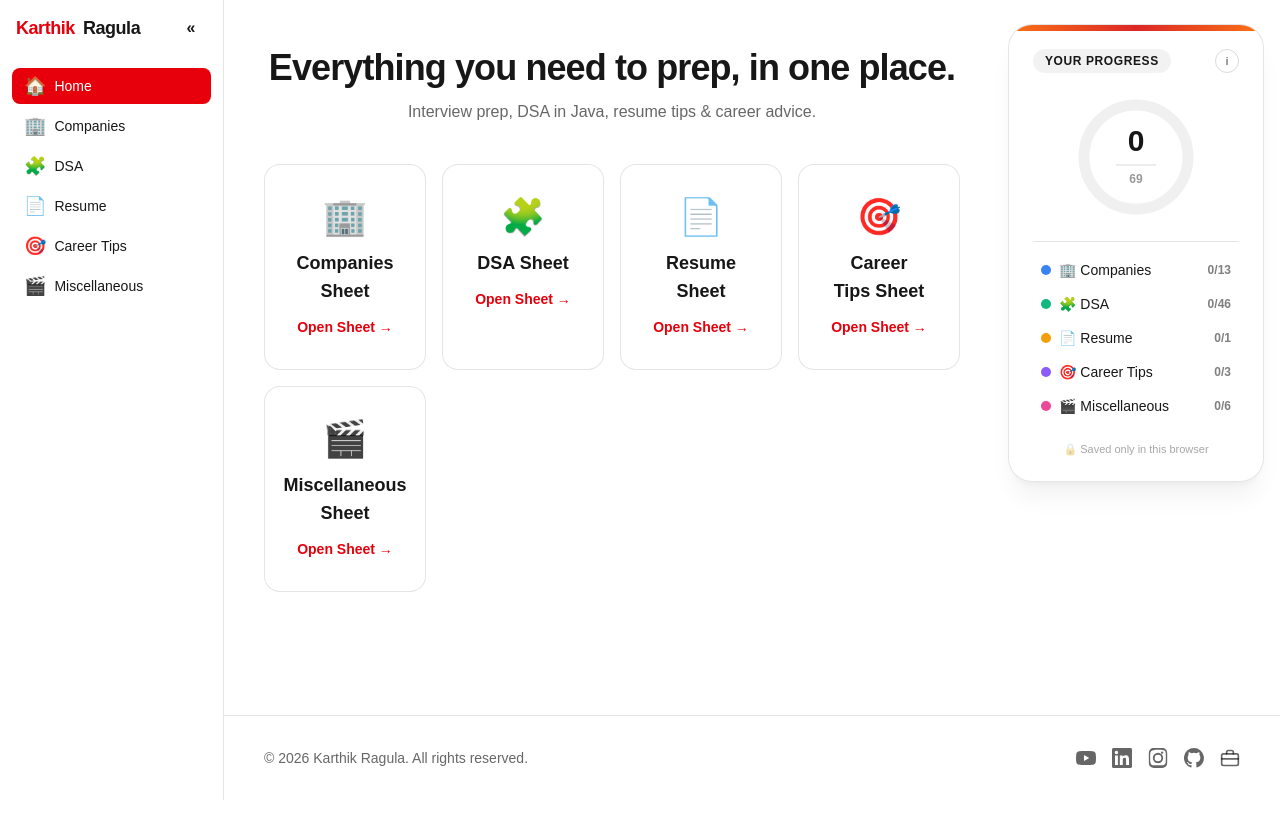
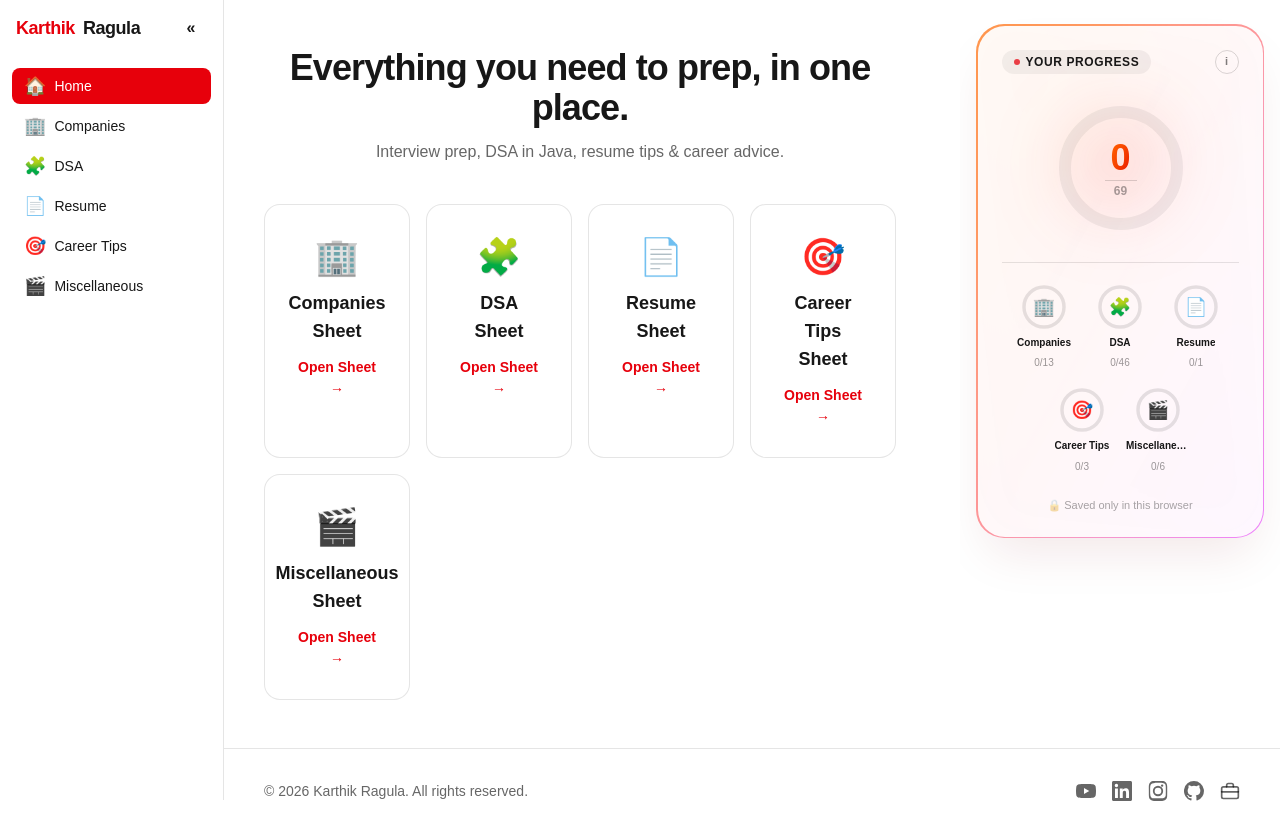
Before and after one commit to Ragulakarthik/karthikragula, a Next.js app: page / in a window 1280 px wide. Before the commit the page ends 800 px from the top, so only its background shows below. Built offline with nearby package versions, Linux system fonts and the light colour scheme.

Commit message:
Redesign progress tracker with glass/glow UI, fix footer link click-through, close accordions by default, and clean up lint/hydration issues

```diff
--- a/src/app/page.js
+++ b/src/app/page.js
@@ -6,7 +6,7 @@ export default function Home() {
   return (
     <div className="w-full px-4 py-12 sm:px-6 lg:pl-10 lg:pr-0 2xl:pl-16">
       <div className="flex flex-col gap-8 lg:flex-row">
-        <div className="min-w-0 flex-1 lg:pr-80">
+        <div className="min-w-0 flex-1 lg:pr-96">
           <section className="mb-10 text-center">
             <h1 className="text-3xl font-extrabold tracking-tight sm:text-4xl">
               Everything you need to prep, in one place.
--- a/src/components/CategoryClient.js
+++ b/src/components/CategoryClient.js
@@ -69,7 +69,7 @@ export default function CategoryClient({ category, videos }) {
 
   return (
     <div className="flex flex-col gap-8 lg:flex-row">
-      <div className="min-w-0 flex-1 lg:pr-80">
+      <div className="min-w-0 flex-1 lg:pr-96">
         <div className="mb-6 flex flex-col gap-4 sm:flex-row sm:items-center sm:justify-between">
           <input
             type="search"
--- a/src/components/CompanyAccordion.js
+++ b/src/components/CompanyAccordion.js
@@ -6,7 +6,7 @@ import { useProgress } from "@/context/ProgressContext";
 
 export default function CompanyAccordion({ groups, query }) {
   const { completed } = useProgress();
-  const [openCompany, setOpenCompany] = useState(groups[0]?.label ?? null);
+  const [openCompany, setOpenCompany] = useState(null);
 
   const q = query.trim().toLowerCase();
   const isSearching = q.length > 0;
--- a/src/components/ProgressPanel.js
+++ b/src/components/ProgressPanel.js
@@ -20,35 +20,68 @@ function InfoTooltip() {
     <div className="group relative">
       <button
         type="button"
-        className="flex h-6 w-6 items-center justify-center rounded-full border border-black/15 text-[11px] font-bold text-black/50 transition hover:border-black/30 hover:text-black/80 dark:border-white/20 dark:text-white/50 dark:hover:border-white/40 dark:hover:text-white/90"
+        className="flex h-6 w-6 items-center justify-center rounded-full border border-black/15 text-[11px] font-bold text-black/50 transition hover:scale-110 hover:border-orange-500 hover:text-orange-600 dark:border-white/20 dark:text-white/50 dark:hover:border-orange-400 dark:hover:text-orange-400"
         aria-label="About progress"
       >
         i
       </button>
-      <div className="pointer-events-none absolute right-0 top-full z-30 mt-2 w-64 rounded-xl border border-black/10 bg-white p-4 text-left text-xs leading-relaxed text-black/70 opacity-0 shadow-xl transition duration-150 group-hover:opacity-100 dark:border-white/10 dark:bg-neutral-900 dark:text-white/70">
-        <p className="mb-2 text-[11px] font-bold uppercase tracking-wide text-black/40 dark:text-white/40">
+      <div className="pointer-events-none absolute right-0 top-full z-50 mt-2 w-64 rounded-2xl border border-black/10 bg-white/95 p-4 text-left text-xs leading-relaxed text-black/60 opacity-0 shadow-2xl backdrop-blur-xl transition duration-150 group-hover:opacity-100 dark:border-white/10 dark:bg-neutral-900/95 dark:text-white/60">
+        <p className="mb-2 flex items-center gap-1.5 text-[11px] font-bold uppercase tracking-wide text-black/70 dark:text-white/80">
+          <span className="flex h-4 w-4 items-center justify-center rounded-full border border-orange-500/60 text-[9px] text-orange-600 dark:text-orange-400">
+            i
+          </span>
           About Progress
         </p>
         <ol className="list-decimal space-y-1.5 pl-4">
-          <li>This shows your global progress across the whole site — every category combined.</li>
-          <li>The ring is split by category, so you can see where your completions come from.</li>
-          <li>Tick or untick any video anytime — nothing is locked in.</li>
+          <li>
+            This represents your{" "}
+            <span className="font-semibold text-orange-600 dark:text-orange-400">
+              global progress
+            </span>{" "}
+            across the platform.
+          </li>
+          <li>
+            The ring is{" "}
+            <span className="font-semibold text-orange-600 dark:text-orange-400">
+              split by category
+            </span>
+            , so you can see where it comes from.
+          </li>
+          <li>
+            Videos can be{" "}
+            <span className="font-semibold text-orange-600 dark:text-orange-400">
+              ticked or unticked
+            </span>{" "}
+            anytime — nothing is locked in.
+          </li>
         </ol>
-        <p className="mt-2 font-medium text-black/80 dark:text-white/80">
-          Keep watching to grow your progress! 🚀
+        <p className="mt-2 text-black/70 dark:text-white/70">
+          Keep watching to grow your{" "}
+          <span className="font-semibold text-orange-600 dark:text-orange-400">progress</span>!
         </p>
       </div>
     </div>
   );
 }
 
-function SegmentedRing({ segments, total, done, size = 128, radius = 52, strokeWidth = 11 }) {
+function withOffsets(segments) {
+  let cumulative = 0;
+  return segments.map((s) => {
+    const dashoffset = -cumulative;
+    cumulative += s.length;
+    return { ...s, dashoffset };
+  });
+}
+
+function SegmentedRing({ segments, total, done, size = 140, radius = 56, strokeWidth = 12 }) {
   const circumference = 2 * Math.PI * radius;
   const center = size / 2;
-  let cumulative = 0;
+  const positioned = withOffsets(segments);
 
   return (
-    <svg width={size} height={size} viewBox={`0 0 ${size} ${size}`} className="shrink-0">
+    <div className="relative flex items-center justify-center" style={{ width: size, height: size }}>
+      <div className="absolute h-24 w-24 rounded-full bg-gradient-to-br from-orange-500/30 via-red-500/20 to-transparent blur-2xl" />
+      <svg width={size} height={size} viewBox={`0 0 ${size} ${size}`} className="relative shrink-0 -rotate-0">
         <circle
           cx={center}
           cy={center}
@@ -57,10 +90,8 @@ function SegmentedRing({ segments, total, done, size = 128, radius = 52, strokeW
           className="fill-none stroke-black/[0.06] dark:stroke-white/10"
         />
         <g transform={`rotate(-90 ${center} ${center})`}>
-        {segments.map((s) => {
+          {positioned.map((s) => {
             if (s.length <= 0.5) return null;
-          const dashoffset = -cumulative;
-          cumulative += s.length;
             return (
               <circle
                 key={s.key}
@@ -69,55 +100,68 @@ function SegmentedRing({ segments, total, done, size = 128, radius = 52, strokeW
                 r={radius}
                 strokeWidth={strokeWidth}
                 stroke={s.color}
-              strokeDasharray={`${s.length} ${circumference - s.length}`}
-              strokeDashoffset={dashoffset}
+                strokeLinecap="round"
+                strokeDasharray={`${Math.max(s.length - 3, 0)} ${circumference}`}
+                strokeDashoffset={s.dashoffset}
                 className="fill-none transition-all duration-500 ease-out"
               />
             );
           })}
         </g>
-      <text x={center} y={center - 6} textAnchor="middle" className="fill-current text-3xl font-extrabold">
+      </svg>
+      <div className="pointer-events-none absolute inset-0 flex flex-col items-center justify-center">
+        <span className="bg-gradient-to-br from-orange-500 to-red-600 bg-clip-text text-4xl font-black text-transparent">
           {done}
-      </text>
-      <line
-        x1={center - 20}
-        y1={center + 8}
-        x2={center + 20}
-        y2={center + 8}
-        strokeWidth="1"
-        className="stroke-black/15 dark:stroke-white/20"
-      />
-      <text
-        x={center}
-        y={center + 26}
-        textAnchor="middle"
-        className="fill-current text-xs font-semibold text-black/40 dark:text-white/40"
-      >
-        {total}
-      </text>
-    </svg>
+        </span>
+        <span className="mt-0.5 h-px w-8 bg-black/15 dark:bg-white/20" />
+        <span className="mt-0.5 text-xs font-bold text-black/35 dark:text-white/35">{total}</span>
+      </div>
+    </div>
   );
 }
 
-function LegendRow({ emoji, color, label, done, total, delay = 0 }) {
+function CategoryChip({ emoji, color, label, done, total, delay = 0 }) {
+  const pct = total ? Math.round((done / total) * 100) : 0;
   const complete = total > 0 && done === total;
+  const size = 48;
+  const radius = 20;
+  const circumference = 2 * Math.PI * radius;
+  const offset = circumference - (pct / 100) * circumference;
+  const center = size / 2;
+
   return (
     <div
-      className="gwk-row-in flex items-center justify-between gap-2 rounded-lg px-2 py-1.5 transition-colors duration-200 hover:bg-black/[0.03] dark:hover:bg-white/[0.05]"
+      className="gwk-row-in flex w-16 flex-col items-center gap-1.5"
       style={{ animationDelay: `${delay}ms` }}
     >
-      <div className="flex min-w-0 items-center gap-2">
+      <div className="relative flex items-center justify-center" style={{ width: size, height: size }}>
+        <svg width={size} height={size} viewBox={`0 0 ${size} ${size}`} className="absolute inset-0">
+          <circle
+            cx={center}
+            cy={center}
+            r={radius}
+            strokeWidth="3.5"
+            className="fill-none stroke-black/10 dark:stroke-white/10"
+          />
+          <circle
+            cx={center}
+            cy={center}
+            r={radius}
+            strokeWidth="3.5"
+            strokeDasharray={circumference}
+            strokeDashoffset={offset}
+            strokeLinecap="round"
+            stroke={complete ? COMPLETE_COLOR : color}
+            transform={`rotate(-90 ${center} ${center})`}
+            className="fill-none transition-all duration-500 ease-out"
+          />
+        </svg>
+        <span className="text-lg">{complete ? "✅" : emoji}</span>
+      </div>
+      <span className="max-w-full truncate text-[10px] font-semibold leading-tight">{label}</span>
       <span
-          className="h-2.5 w-2.5 shrink-0 rounded-full"
-          style={{ backgroundColor: complete ? COMPLETE_COLOR : color }}
-        />
-        <span className="truncate text-sm font-medium">
-          {emoji} {label}
-        </span>
-      </div>
-      <span
-        className={`shrink-0 text-xs font-semibold ${
-          complete ? "text-green-600" : "text-black/50 dark:text-white/50"
+        className={`text-[10px] font-medium ${
+          complete ? "text-green-600" : "text-black/40 dark:text-white/40"
         }`}
       >
         {done}/{total}
@@ -141,16 +185,16 @@ export default function ProgressPanel() {
   const segments = groupStats.map((g) => ({
     key: g.label,
     color: g.color,
-    length: g.done * circumferenceUnit * (2 * Math.PI * 52),
+    length: g.done * circumferenceUnit * (2 * Math.PI * 56),
   }));
 
   return (
-    <aside className="w-full lg:fixed lg:inset-y-0 lg:right-0 lg:z-20 lg:w-72 lg:overflow-y-auto lg:px-4 lg:py-6">
-      <div className="gwk-panel-in relative flex flex-col gap-5 overflow-hidden rounded-3xl border border-black/10 bg-white p-6 shadow-xl shadow-black/5 dark:border-white/10 dark:bg-white/5 dark:shadow-black/30">
-        <div className="gwk-shimmer-bar pointer-events-none absolute inset-x-0 top-0 h-1.5" />
-
+    <aside className="w-full lg:pointer-events-none lg:fixed lg:inset-y-0 lg:right-0 lg:z-20 lg:w-80 lg:overflow-y-auto lg:px-4 lg:py-6">
+      <div className="gwk-panel-in pointer-events-auto relative rounded-[28px] bg-gradient-to-br from-orange-500/70 via-red-500/50 to-fuchsia-500/60 p-[1.5px] shadow-2xl shadow-red-900/10 dark:shadow-black/40">
+        <div className="flex flex-col gap-6 rounded-[27px] bg-white/95 p-6 backdrop-blur-xl dark:bg-neutral-950/95">
           <div className="flex items-center justify-between">
-          <span className="rounded-full bg-black/5 px-3 py-1 text-xs font-bold uppercase tracking-wider dark:bg-white/10">
+            <span className="inline-flex items-center gap-1.5 rounded-full bg-black/5 px-3 py-1 text-xs font-bold uppercase tracking-wider dark:bg-white/10">
+              <span className="h-1.5 w-1.5 animate-pulse rounded-full bg-red-600" />
               Your Progress
             </span>
             <InfoTooltip />
@@ -160,9 +204,9 @@ export default function ProgressPanel() {
             <SegmentedRing segments={segments} total={overallTotal} done={overallDone} />
           </div>
 
-        <div className="flex flex-col gap-0.5 border-t border-black/10 pt-3 dark:border-white/10">
+          <div className="flex flex-wrap justify-center gap-x-3 gap-y-4 border-t border-black/10 pt-5 dark:border-white/10">
             {groupStats.map((g, i) => (
-            <LegendRow
+              <CategoryChip
                 key={g.label}
                 emoji={g.emoji}
                 color={g.color}
@@ -178,6 +222,7 @@ export default function ProgressPanel() {
             🔒 Saved only in this browser
           </p>
         </div>
+      </div>
     </aside>
   );
 }
--- a/src/components/SidebarShell.js
+++ b/src/components/SidebarShell.js
@@ -1,33 +1,50 @@
 "use client";
 
-import { useEffect, useState } from "react";
+import { useCallback, useSyncExternalStore } from "react";
 import Sidebar from "@/components/Sidebar";
 
 const STORAGE_KEY = "gwk-sidebar-collapsed";
+const listeners = new Set();
+let cache = null;
 
-export default function SidebarShell({ children }) {
-  const [collapsed, setCollapsed] = useState(false);
+function readStore() {
+  try {
+    return window.localStorage.getItem(STORAGE_KEY) === "1";
+  } catch {
+    return false;
+  }
+}
 
-  useEffect(() => {
-    try {
-      const raw = window.localStorage.getItem(STORAGE_KEY);
-      if (raw) setCollapsed(raw === "1");
-    } catch {
-      // ignore unavailable storage
+function getSnapshot() {
+  if (cache === null) cache = readStore();
+  return cache;
 }
-  }, []);
 
-  function toggle() {
-    setCollapsed((prev) => {
-      const next = !prev;
+function getServerSnapshot() {
+  return false;
+}
+
+function subscribe(callback) {
+  listeners.add(callback);
+  return () => listeners.delete(callback);
+}
+
+function writeStore(next) {
+  cache = next;
   try {
     window.localStorage.setItem(STORAGE_KEY, next ? "1" : "0");
   } catch {
     // ignore unavailable storage
   }
-      return next;
-    });
+  listeners.forEach((callback) => callback());
 }
+
+export default function SidebarShell({ children }) {
+  const collapsed = useSyncExternalStore(subscribe, getSnapshot, getServerSnapshot);
+
+  const toggle = useCallback(() => {
+    writeStore(!getSnapshot());
+  }, []);
 
   return (
     <>
--- a/src/context/ProgressContext.js
+++ b/src/context/ProgressContext.js
@@ -1,40 +1,59 @@
 "use client";
 
-import { createContext, useContext, useEffect, useState } from "react";
+import { createContext, useCallback, useContext, useSyncExternalStore } from "react";
 
 const STORAGE_KEY = "gwk-completed-videos";
 const ProgressContext = createContext(null);
 
-export function ProgressProvider({ children }) {
-  const [completed, setCompleted] = useState(() => new Set());
-  const [hydrated, setHydrated] = useState(false);
+const EMPTY_SET = new Set();
+const listeners = new Set();
+let cache = null;
 
-  useEffect(() => {
+function readStore() {
   try {
     const raw = window.localStorage.getItem(STORAGE_KEY);
-      if (raw) setCompleted(new Set(JSON.parse(raw)));
+    return raw ? new Set(JSON.parse(raw)) : new Set();
   } catch {
-      // ignore unavailable/corrupt storage
+    return new Set();
   }
-    setHydrated(true);
-  }, []);
+}
 
-  function toggle(id) {
-    setCompleted((prev) => {
-      const next = new Set(prev);
-      if (next.has(id)) next.delete(id);
-      else next.add(id);
+function getSnapshot() {
+  if (cache === null) cache = readStore();
+  return cache;
+}
+
+function getServerSnapshot() {
+  return EMPTY_SET;
+}
+
+function subscribe(callback) {
+  listeners.add(callback);
+  return () => listeners.delete(callback);
+}
+
+function writeStore(next) {
+  cache = next;
   try {
     window.localStorage.setItem(STORAGE_KEY, JSON.stringify([...next]));
   } catch {
     // ignore unavailable storage
   }
-      return next;
-    });
+  listeners.forEach((callback) => callback());
 }
 
+export function ProgressProvider({ children }) {
+  const completed = useSyncExternalStore(subscribe, getSnapshot, getServerSnapshot);
+
+  const toggle = useCallback((id) => {
+    const next = new Set(getSnapshot());
+    if (next.has(id)) next.delete(id);
+    else next.add(id);
+    writeStore(next);
+  }, []);
+
   return (
-    <ProgressContext.Provider value={{ completed, toggle, hydrated }}>
+    <ProgressContext.Provider value={{ completed, toggle, hydrated: true }}>
       {children}
     </ProgressContext.Provider>
   );
```
Lines whose indentation alone changed are shown as unchanged.
